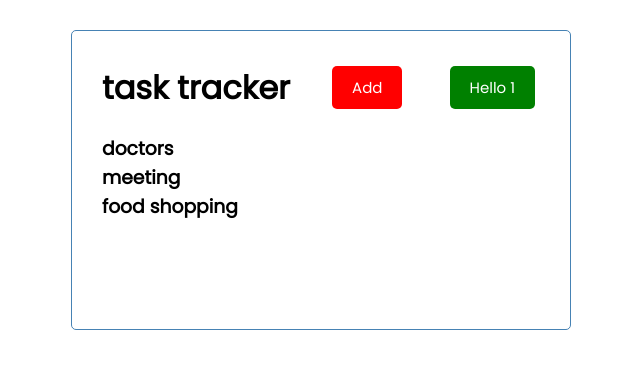
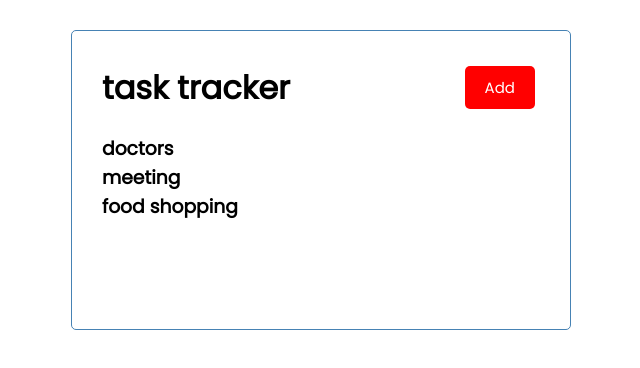
Before and after one commit to NikKowPHP/react-tast-tracker, a React (Create React App) app: page / in a window 1280 px wide. Shown: the top 368 px of the page, without its empty margins (319-959 px from the left). Built offline with nearby package versions, Linux system fonts and the light colour scheme.

Commit message:
delete unnassary lines

```diff
--- a/src/components/Header.js
+++ b/src/components/Header.js
@@ -10,7 +10,6 @@ export const Header = ({ title }) => {
 		<header className='header'>
 			<h1 >{title}</h1>
 			<Button color='red' text='Add' onClick={onClick} />
-			<Button color='green' text='Hello 1' />
 		</header>
 	)
 
```
